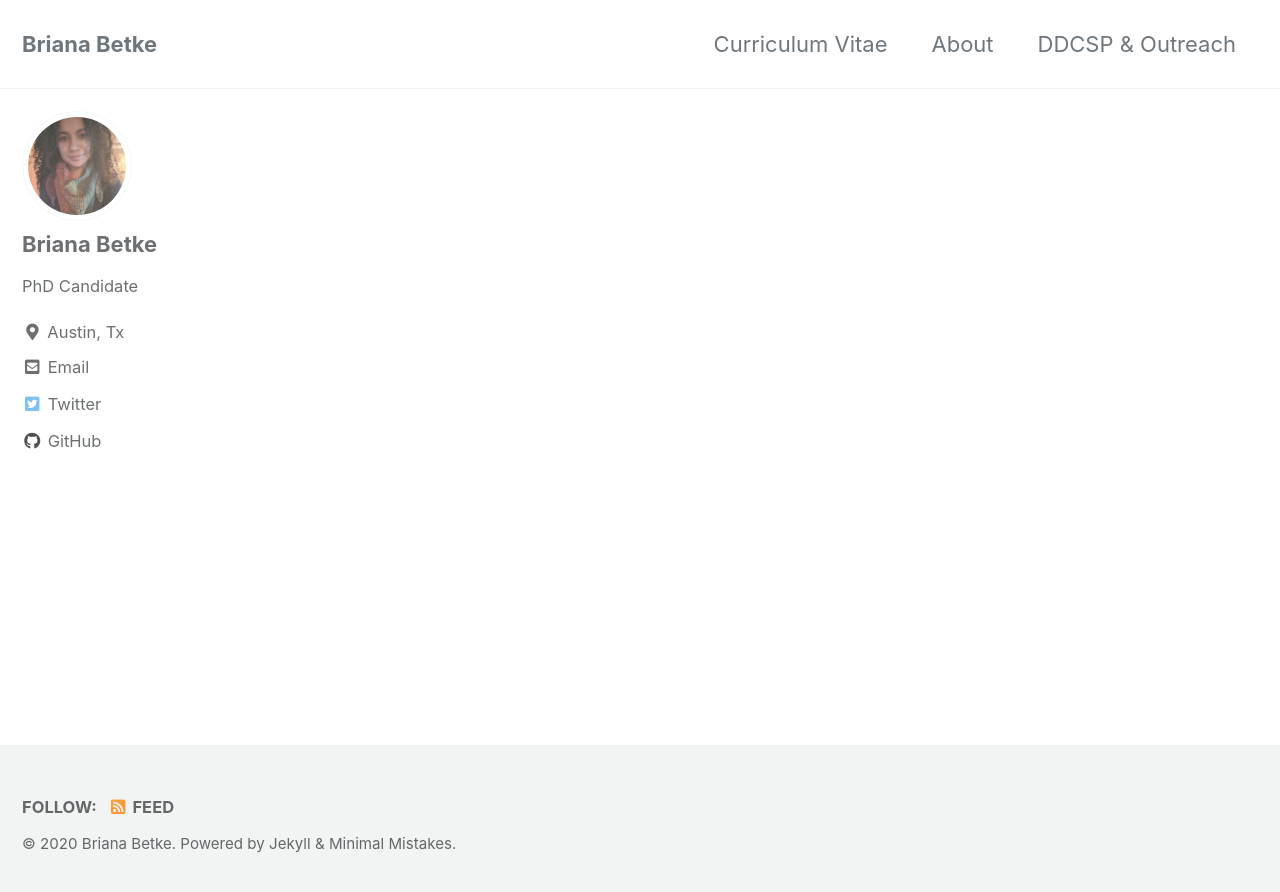
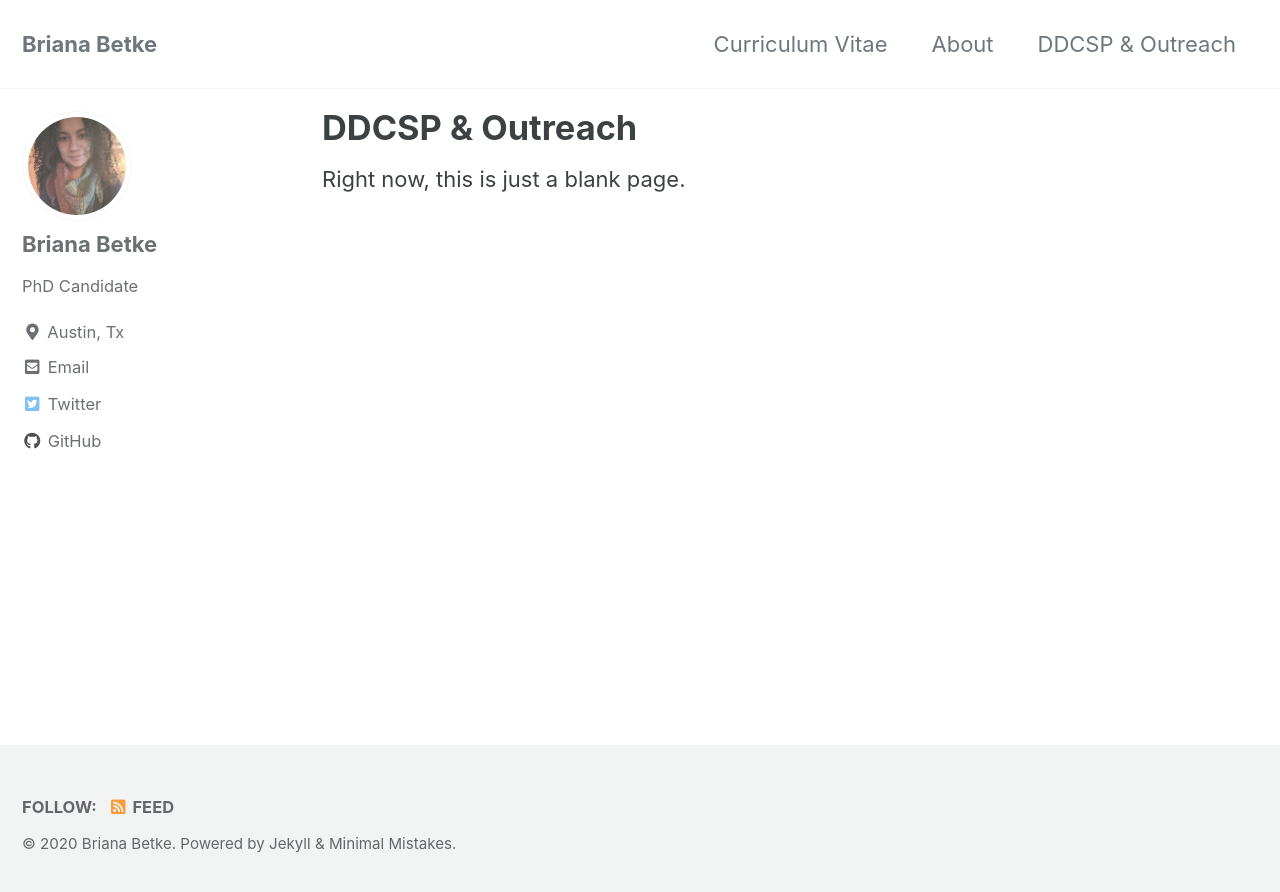
Before and after one commit to babetke/babetke.github.io, a Jekyll site: the page built from DDCSP&Outreach.md, in a window 1280 px wide. Shown: the top 892 px of the page. Built offline with Jekyll 4.4.1, drawn with Linux system fonts in a browser that asks for light colours; cached includes are drawn as plain includes.

Commit message:
Adding content to ddcsp page.

```diff
--- a/DDCSP&Outreach.md
+++ b/DDCSP&Outreach.md
@@ -1,4 +1,6 @@
 ---
-title: ""
+title: "DDCSP & Outreach"
 permalink: /ddscpandoutreach/
 ---
+
+Right now, this is just a blank page.
```
